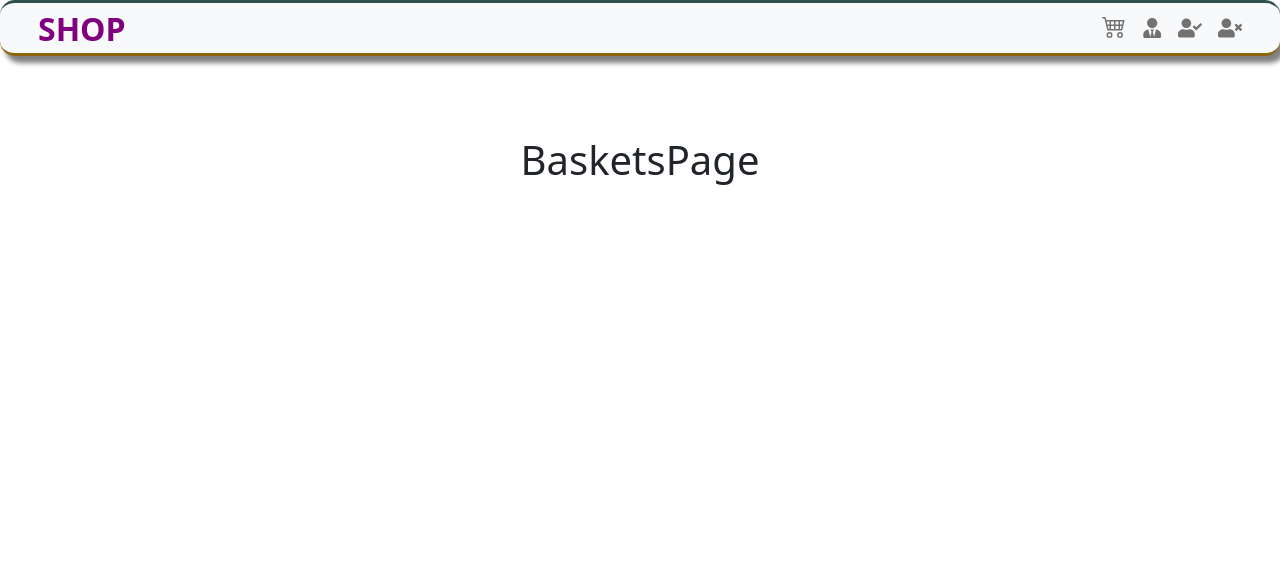
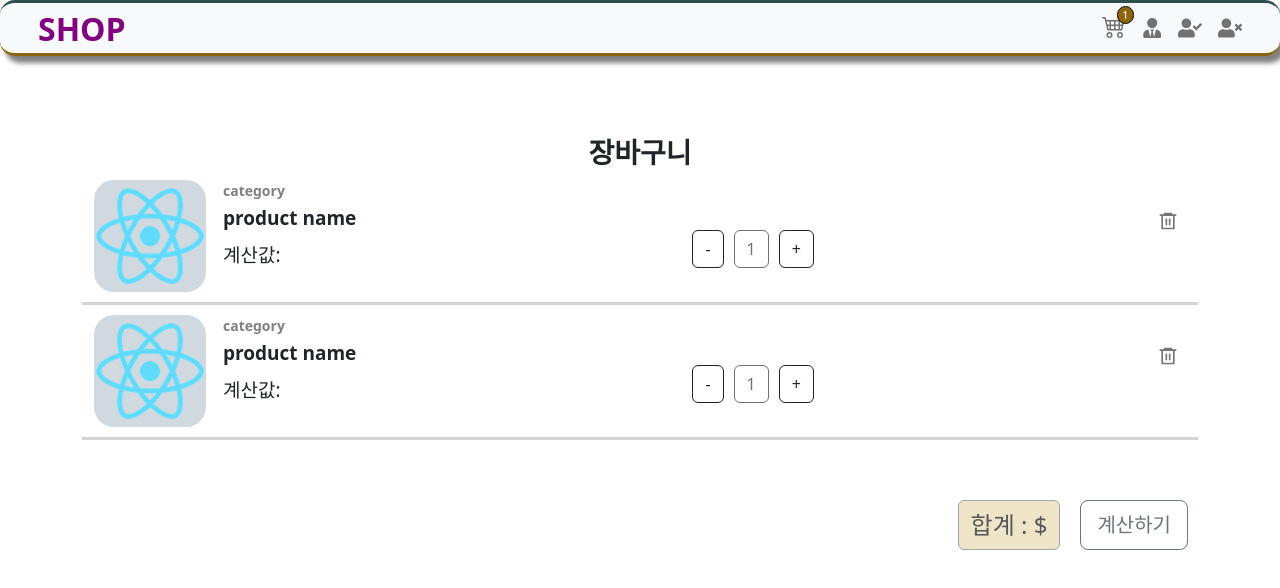
Before and after one commit to changDDAO/shop_react, a React (Create React App) app: page /baskets in a window 1280 px wide. Shown: the top 588 px of the page. Built offline with nearby package versions, Linux system fonts and the light colour scheme.

Commit message:
BasketPage View 완성

```diff
--- a/src/App.css
+++ b/src/App.css
@@ -103,6 +103,44 @@ main{
   align-items: center;
   font-weight:bold;
 }
-.product-price-text{
-
+.basket-product-container{
+  margin-top:10px;
+  display:flex;
+  justify-content: space-between;
+  padding-bottom:10px;
+  border-bottom: 3px solid lightgrey;
 }
+.baskets-left-section{
+  display:flex;
+}
+.baskets-left-img{
+  border-radius:20px;
+  background-color: #d0d9e0;
+  height:7rem;
+  width:7rem;
+}
+.left-description{
+  margin-left:17px;
+  font-size:19px;
+  text-align: start;
+}
+.baskets-center{
+  margin-top:50px;
+}
+.baskets-calc-btns{
+  display:flex;
+  margin-top:60px;
+  justify-content: end;
+  margin-right:10px;
+}
+.cart-icon-count{
+  border: 1px solid #0c0606;
+  border-radius:50px;
+  font-size: 11px;
+  position:absolute;
+  top:0;
+  right: 0;
+  width:1.5em;
+  background-color: #8d650c;
+  color: white;
+}
--- /dev/null
+++ b/src/components/baskets_components/BasketProducts.tsx
@@ -0,0 +1,64 @@
+import React from 'react'
+import {Button, Container} from "react-bootstrap";
+import {IconButton} from "@mui/material";
+import {RiDeleteBin6Line as DeleteIcon} from "react-icons/ri";
+
+function BasketProducts(){
+return (
+
+       <Container>
+           <Container className="basket-product-container">
+               <div className="baskets-left-section">
+                   <div className="baskets-left-img">
+                       <img height="100%" width="100%" src="assets/reactimg.png"/>
+                   </div>
+                   <div className="left-description">
+                       <div style={{fontSize: "14px", color: "grey", fontWeight: "bold"}}>category</div>
+                       <div style={{marginTop: "3px", fontWeight: 'bold'}}>product name</div>
+                       <div style={{marginTop: "9px"}}>계산값:</div>
+                   </div>
+               </div>
+               <div className="baskets-center">
+                   <Button variant="outline-dark" style={{marginRight: "10px"}}>-</Button>
+                   <Button variant="outline-dark" disabled={true}>1</Button>
+                   <Button variant="outline-dark" style={{marginLeft: "10px"}}>+</Button>
+
+               </div>
+               <IconButton style={{fontSize: "20px", marginBottom: "30px"}}>
+                   <DeleteIcon/>
+               </IconButton>
+           </Container>
+           <Container className="basket-product-container">
+               <div className="baskets-left-section">
+                   <div className="baskets-left-img">
+                       <img height="100%" width="100%" src="assets/reactimg.png"/>
+                   </div>
+                   <div className="left-description">
+                       <div style={{fontSize: "14px", color: "grey", fontWeight: "bold"}}>category</div>
+                       <div style={{marginTop: "3px", fontWeight: 'bold'}}>product name</div>
+                       <div style={{marginTop: "9px"}}>계산값:</div>
+                   </div>
+               </div>
+               <div className="baskets-center">
+                   <Button variant="outline-dark" style={{marginRight: "10px"}}>-</Button>
+                   <Button variant="outline-dark" disabled={true}>1</Button>
+                   <Button variant="outline-dark" style={{marginLeft: "10px"}}>+</Button>
+
+               </div>
+               <IconButton style={{fontSize: "20px", marginBottom: "30px"}}>
+                   <DeleteIcon/>
+               </IconButton>
+           </Container>
+           <div className="baskets-calc-btns">
+               <Button variant="outline-secondary" disabled={true} style={{
+                   marginRight: "20px",
+                   color:"black",
+                   backgroundColor:"#e5d6ac",
+                   fontSize: "24px"}}>합계 : $</Button>
+               <Button variant="outline-secondary" size="lg">계산하기</Button>
+           </div>
+       </Container>
+
+);
+}
+export default BasketProducts;
--- /dev/null
+++ b/src/components/baskets_components/BasketsEmpty.tsx
@@ -0,0 +1,19 @@
+import React from 'react'
+import {Container} from "react-bootstrap";
+import {BsCart4 as CartIcon} from "react-icons/bs";
+import {Link} from "react-router-dom";
+function BasketsEmpty(){
+return (
+   <Container style={{marginTop:"30px"}}>
+
+       <CartIcon fontSize="20em" style={{marginBottom:"50px"}}/>
+       <h3>장바구니가 <span style={{fontSize:"1.5em", fontWeight:"bold",
+       fontStyle:"italic" }}>'텅'</span>  비었습니다.</h3>
+       <h5 style={{marginTop:"30px" ,marginBottom:"30px"}}>상품을 담아주세요</h5>
+       <Link to="/" style={{
+           color:"black",
+       }}>계속 쇼핑하기</Link>
+   </Container>
+);
+}
+export default BasketsEmpty;
--- a/src/pages/BasketsPage.tsx
+++ b/src/pages/BasketsPage.tsx
@@ -1,11 +1,21 @@
 import React from 'react'
-import {Spinner} from "react-bootstrap";
+import {Image, Button, Card, Container, Spinner} from "react-bootstrap";
+import {RiDeleteBin6Line as DeleteIcon} from "react-icons/ri";
+import {IconButton} from "@mui/material";
+import BasketsEmpty from "../components/baskets_components/BasketsEmpty";
+import BasketProducts from "../components/baskets_components/BasketProducts";
 
-function BasketsPage(){
-return (
-   <div>
-       <h1>BasketsPage</h1>
-   </div>
-);
+function BasketsPage() {
+    return (
+        <div>
+            <h3 style={{fontWeight: "bold"}}>장바구니</h3>
+           <BasketProducts/>
+           {/* <BasketsEmpty/>*/}
+
+
+
+        </div>
+    );
 }
+
 export default BasketsPage;
--- a/src/pages/Home.tsx
+++ b/src/pages/Home.tsx
@@ -13,11 +13,13 @@ return (
                <Button size="lg" variant="outline-secondary">남성의류</Button>
                <Button size="lg" variant="outline-secondary">여성의류</Button>
            </div>
+           <div className="home-showing-text">
+               Showing :{/*{}*/} items
+           </div>
        </Container>
-       <div className="home-showing-text">
-           Showing :{/*{}*/} items
-       </div>
+
        <Container className="products-container">
+
            <Card style={{ width: '15rem' }}>
                <Card.Img variant="top" src="assets/reactimg.png" />
                <Card.Body>
--- a/src/pages/Layout.tsx
+++ b/src/pages/Layout.tsx
@@ -21,7 +21,6 @@ function Layout() {
         navigate("/baskets");
     }
 
-
     return (
         <div>
         <Navbar bg="light" className="justify-content-between navbar">
@@ -29,18 +28,22 @@ function Layout() {
             >SHOP</h2></IconButton>
             <div className="right-icons justify-content-around">
                 <IconButton><CartIcon className="cart-icon"
-                                      onClick={goBasketsPage}/></IconButton>
+                                      onClick={goBasketsPage}
+                style={{position:"relative"}}/>
+                <div className="cart-icon-count">1</div>
+                </IconButton>
+
                 <IconButton><LoginPageIcon className="login-icon" fontSize="0.85em"
                                            onClick={goLoginPage}/></IconButton>
                 <IconButton><LoginIcon className="lo-success-icon"/></IconButton>
                 <IconButton><LogoutIcon className="lo-fail-icon"/></IconButton>
             </div>
         </Navbar>
-        <Container>
+        <div>
             <main>
                 <Outlet/>
             </main>
-        </Container>
+        </div>
         </div>
     );
 }
```
